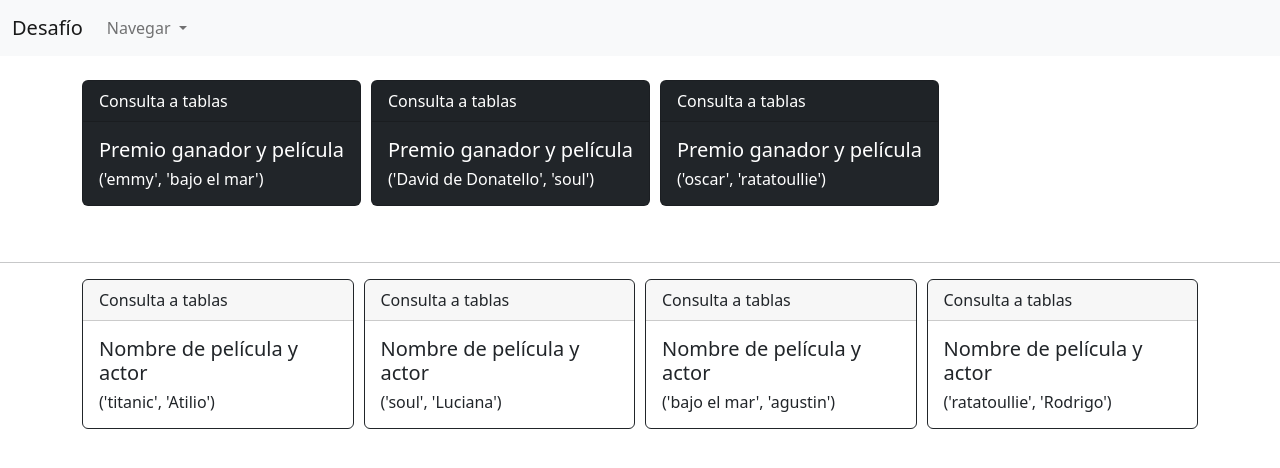
After one commit to radiccimateoo/CRUD-Django, a Django app: page /consulta/ in a window 1280 px wide. The commit adds this page. Shown: the top 468 px of the page. Run offline with Django 4.2, Linux system fonts and the light colour scheme; data comes from the database, SQL or seed files in the repository; both versions use the stored data as it was after the commit; some libraries are stand-ins or nearby versions.

Commit message:
agregado de consulta con join

```diff
--- a/peliculas/templates/base.html
+++ b/peliculas/templates/base.html
@@ -34,6 +34,7 @@
                             <li><a class="dropdown-item" href="{% url 'buscar' %}">Buscar persona según campos</a></li>
                             <li><a class="dropdown-item" href="{% url 'funcionesSueldos' %}">Funciones con sueldos</a></li>
                             <li><a class="dropdown-item" href="{% url 'imagenes' %}"">Imágenes</a></li>
+                            <li><a class="dropdown-item" href="{% url 'consulta' %}"">Consulta con join</a></li>
                         </ul>
                     </li>
                 </ul>
--- a/peliculas/templates/editarPersona.html
+++ b/peliculas/templates/editarPersona.html
@@ -12,7 +12,7 @@
 {% endif %}
 
 <br>
-<h1 class="text-center display-4 my-4">Actualziacion de persona</h1>
+<h1 class="text-center display-4 my-4">Actualziación de persona</h1>
 <br>
 
 <div class="container">
--- a/peliculas/templates/editarPremio.html
+++ b/peliculas/templates/editarPremio.html
@@ -12,14 +12,14 @@
 {% endif %}
 
 <br>
-<h1 class="text-center display-4 my-4">Actualziacion de persona</h1>
+<h1 class="text-center display-4 my-4">Actualización de premio</h1>
 <br>
 
 <div class="container">
     <form action="{% url 'actualizarPremio' premio.id %}" method="POST">
         {% csrf_token %}
 
-        {{ formPremio | crispy}}
+        {{ formPremio | crispy }}
 
         <button type="submit" class="btn btn-success">Actualizar</button>
         <a class="btn btn-danger" href="{% url 'listaPremios' %}">Cancelar</a>
--- /dev/null
+++ b/peliculas/templates/join.html
@@ -0,0 +1,35 @@
+{% extends 'base.html' %}
+{% load crispy_forms_tags %}
+
+{% block content%}
+
+<br>
+<div class="container" style="display: flex; gap: 10px;">
+    {% for premio in premios %}
+    <div class="card text-bg-dark mb-3" style="max-width: 18rem;">
+        <div class="card-header">Consulta a tablas</div>
+        <div class="card-body">
+            <h5 class="card-title">Premio ganador y película</h5>
+            <h6 class="card-text"> {{ premio }} </h6>
+        </div>
+    </div>
+    {%endfor%}
+</div>
+
+<br>
+<hr>
+
+<div class="container" style="display: flex; gap: 10px;">
+    {% for pelicula in peliculas %}
+    <div class="card border-dark mb-3" style="max-width: 18rem;">
+        <div class="card-header">Consulta a tablas</div>
+        <div class="card-body">
+            <h5 class="card-title">Nombre de película y actor</h5>
+            <h6 class="card-text"> {{ pelicula }} </h6>
+        </div>
+    </div>
+    {%endfor%}
+</div>
+
+
+{% endblock %}
--- a/peliculas/urls.py
+++ b/peliculas/urls.py
@@ -40,5 +40,6 @@ urlpatterns = [
 
     #EXTRAS
     path('imagenes/', imagenesView.imagenes, name='imagenes'),
+    path('consulta/', personaView.consulta_join, name='consulta')
 
 ]
--- a/peliculas/views.py
+++ b/peliculas/views.py
@@ -99,10 +99,19 @@ class personaView(HttpRequest):
         nombre = request.GET['nombre']
         dni = request.GET['dni']
 
+        if 'is_private' in request.GET:
+            is_private = request.GET['is_private']
+        else:
+            is_private = False
+
+        print(is_private)
+
         if nombre and dni:
             encontrados = tablaPersona.objects.filter(nombre__icontains = nombre, dni__icontains = dni)
 
             return render(request, 'buscar.html', {'encontrados':encontrados, 'nombre':nombre, 'dni':dni})
+
+
 
     def sueldo_anual(request, sueldo):
         anual = sueldo * 12
@@ -136,6 +145,24 @@ class personaView(HttpRequest):
         actualizar = sueldo + calculo
 
         return render(request, 'actualizarSueldo.html', {'actualizar3': actualizar, 'sueldo':sueldo})
+
+    def consulta_join(request):
+        pre = []
+        pel = []
+
+        premios = tablaPremio.objects.select_related('pelicula').all()
+        peliculas = tablaPelicula.objects.select_related('persona').all()
+
+        for premio in premios:
+            p = premio.premio_ganador, premio.pelicula.nombre_pelicula
+            pre.append(p)
+
+        for pelicula in peliculas:
+            p = pelicula.nombre_pelicula, pelicula.persona.nombre
+            pel.append(p)
+
+        return render(request, 'join.html', {'premios':pre, 'peliculas':pel})
+
 
 
 class peliculaView(HttpRequest):
```
Also changed, not shown: db.sqlite3.
